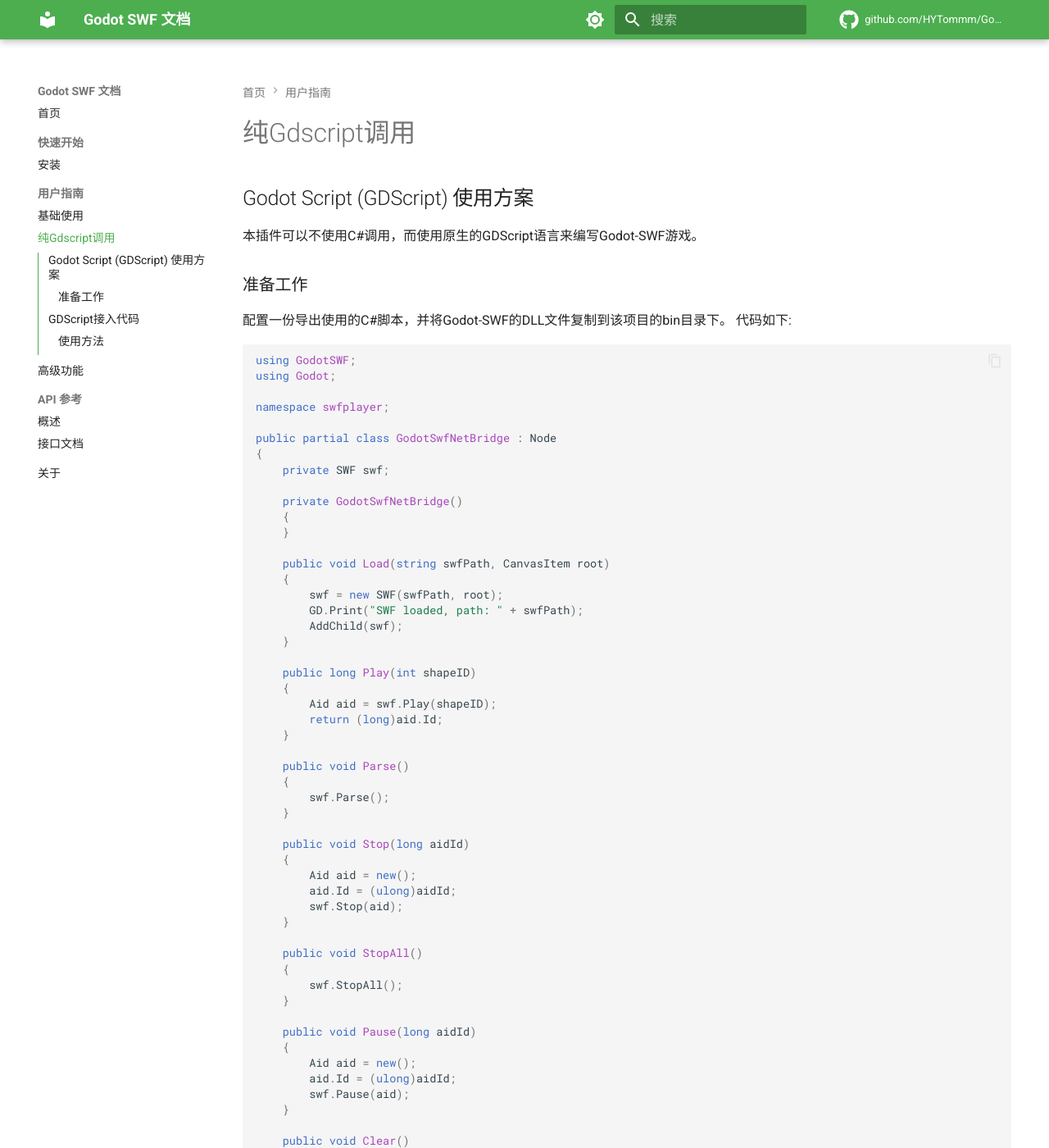
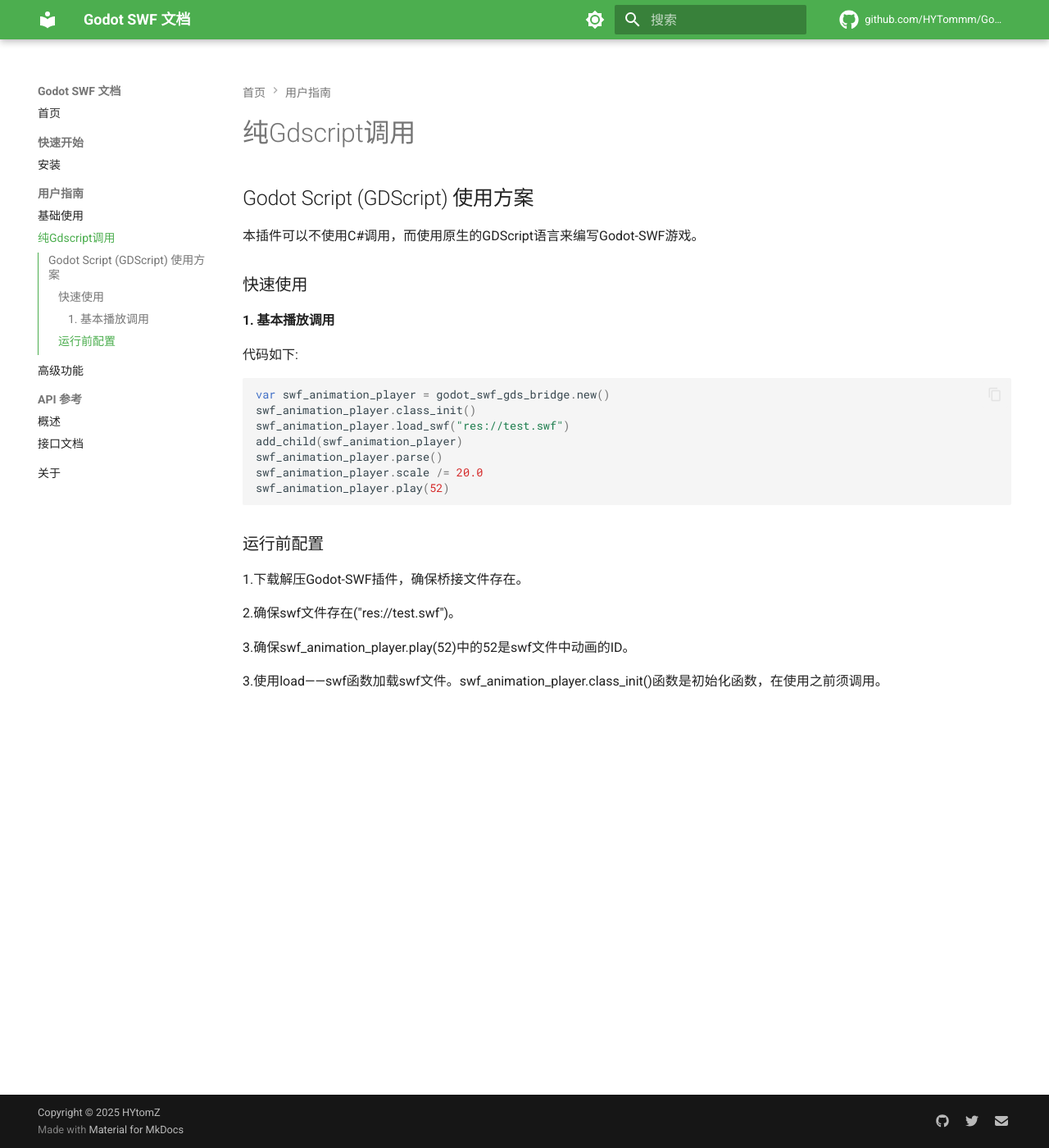
Before and after one commit to HYTommm/Godot-SWF, an MkDocs documentation site: the page built from docs/gds/csharptogds.md, in a window 1280 px wide and 1400 px high. Shown: the whole window at 82% size. Built offline with MkDocs 1.6.1 and Material for MkDocs 9.7.7, drawn with Linux system fonts in a browser that asks for light colours; comment, search, counter and statistics services are not loaded; the version menu is left out; some of the changed text lies outside the part shown.

Commit message:
更新数据v2
更新数据v2

````diff
--- a/docs/gds/csharptogds.md
+++ b/docs/gds/csharptogds.md
@@ -1,166 +1,23 @@
 ## Godot Script (GDScript) 使用方案
 本插件可以不使用C#调用，而使用原生的GDScript语言来编写Godot-SWF游戏。
-### 准备工作
-配置一份导出使用的C#脚本，并将Godot-SWF的DLL文件复制到该项目的bin目录下。
+### 快速使用
+#### 1. 基本播放调用
 代码如下:
-```csharp
-using GodotSWF;
-using Godot;
-
-namespace swfplayer;
-
-public partial class GodotSwfNetBridge : Node
-{
-	private SWF swf;
-
-	private GodotSwfNetBridge()
-	{
-	}
-
-	public void Load(string swfPath, CanvasItem root)
-	{
-		swf = new SWF(swfPath, root);
-		GD.Print("SWF loaded, path: " + swfPath);
-		AddChild(swf);
-	}
-
-	public long Play(int shapeID)
-	{
-		Aid aid = swf.Play(shapeID);
-		return (long)aid.Id;
-	}
-
-	public void Parse()
-	{
-		swf.Parse();
-	}
-
-	public void Stop(long aidId)
-	{
-		Aid aid = new();
-		aid.Id = (ulong)aidId;
-		swf.Stop(aid);
-	}
-
-	public void StopAll()
-	{
-		swf.StopAll();
-	}
-
-	public void Pause(long aidId)
-	{
-		Aid aid = new();
-		aid.Id = (ulong)aidId;
-		swf.Pause(aid);
-	}
-
-	public void Clear()
-	{
-		swf.Clear();
-	}
-
-	public void PauseAndPlayChildren(long aidId)
-	{
-		Aid aid = new();
-		aid.Id = (ulong)aidId;
-		swf.PauseAndPlayChildren(aid);
-	}
-
-	public void Continue(long aidId)
-	{
-		Aid aid = new();
-		aid.Id = (ulong)aidId;
-		swf.Continue(aid);
-	}
-
-	public void SetTransform(long aidId, Transform2D transform)
-	{
-		Aid aid = new();
-		aid.Id = (ulong)aidId;
-		swf.SetTransform(aid, transform);
-	}
-
-	public void SetColor(long aidId, Color color)
-	{
-		Aid aid = new();
-		aid.Id = (ulong)aidId;
-		swf.SetColor(aid, color);
-	}
-
-	public void SetVisible(long aidId, bool visible)
-	{
-		Aid aid = new();
-		aid.Id = (ulong)aidId;
-		swf.SetVisible(aid, visible);
-	}
-
-	public bool IsFinished(long aidId)
-	{
-		Aid aid = new();
-		aid.Id = (ulong)aidId;
-		return swf.IsFinished(aid);
-	}
-}
+```gdscript
+var swf_animation_player = godot_swf_gds_bridge.new()
+swf_animation_player.class_init()
+swf_animation_player.load_swf("res://test.swf")
+add_child(swf_animation_player)
+swf_animation_player.parse()
+swf_animation_player.scale /= 20.0
+swf_animation_player.play(52)
 ```
 
-## GDScript接入代码
-```python
-extends Node2D
+### 运行前配置
+1.下载解压Godot-SWF插件，确保桥接文件存在。
 
-class_name godot_swf_gds_bridge
-var cs
-var swf_node
+2.确保swf文件存在("res://test.swf")。
 
-func class_init() -> void:
-	cs = load("res://GodotSwfNetBridge.cs")
+3.确保swf_animation_player.play(52)中的52是swf文件中动画的ID。
 
-func load_swf(path : String) -> void:
-	swf_node = cs.new()
-	swf_node.Load(path, self)
-	add_child(swf_node)
-	print(path)
-
-func parse() -> void:
-	swf_node.Parse()
-
-func play(id : int) -> int:
-	var i : int = swf_node.Play(id);
-	print(i)
-	return i
-
-func stop(id : int) -> void:
-	swf_node.Stop(id)
-
-func stop_all(id : int) -> void:
-	swf_node.StopAll(id)
-
-func pause(id : int) -> void:
-	swf_node.Pause(id)
-
-func pause_and_play_children(id : int) -> void:
-	swf_node.PauseAndPlayChildren(id)
-
-func continue_anim(id : int) -> void:
-	swf_node.Continue(id)
-
-func set_anim_transform(id : int, transform : Transform2D) -> void:
-	swf_node.SetTransform(id, transform)
-
-func set_anim_color(id : int, color : Color) -> void:
-	swf_node.SetColor(id, color)
-
-func set_anim_visible(id : int, visible : bool) -> void:
-	swf_node.SetVisible(id, visible)
-
-func is_finished(id : int) -> bool:
-	return swf_node.IsFinished(id)
-```
-### 使用方法
-1. 在场景中创建一个空节点，命名为`SWFPlayer`。
-2. 在该节点下创建一个脚本，并将上述代码粘贴进去。
-3. 在脚本中，调用`Load`方法，传入SWF文件的路径和根节点。
-4. 调用`Play`方法，传入需要播放的形状ID。
-5. 调用`Stop`方法，传入需要停止的形状ID。
-6. 调用`StopAll`方法，停止所有形状的播放。
-7. 调用`Pause`方法，传入需要暂停的形状ID。
-8. 调用`Clear`方法，清除所有形状。
+3.使用load——swf函数加载swf文件。swf_animation_player.class_init()函数是初始化函数，在使用之前须调用。
````
